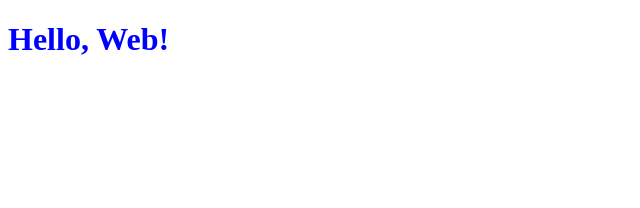
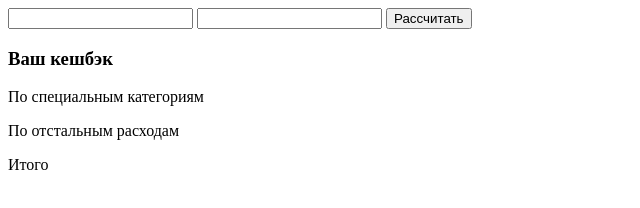
Before and after one commit to gorbanev1/cashback, a plain HTML site: page index.html in a window 1280 px wide. Shown: the whole page, without its empty margins (0-640 px from the left). Drawn offline with Linux system fonts and the light colour scheme.

Commit message:
form added

```diff
--- a/index.html
+++ b/index.html
@@ -9,7 +9,19 @@
     <link rel="stylesheet" href="css/style.css">
 </head>
 <body>
-<h1>Hello, Web!</h1>
+<div>
+    <form id="cashback-form">
+        <input id="special-amount-input">
+        <input id="other-amount-input">
+        <button id="calculate">Рассчитать</button>
+    </form>
+    <div>
+        <h3>Ваш кешбэк</h3>
+        <p>По специальным категориям <span id="special-cashback"></span></p>
+        <p>По отстальным расходам <span id="other-cashback"></span></p>
+        <p>Итого <span id="total-cashback"></span></p>
+    </div>
+</div>
 <script src="js/app.js"></script>
 </body>
 </html>
```
